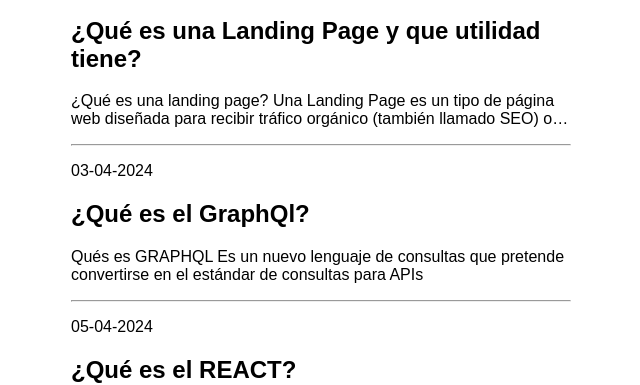
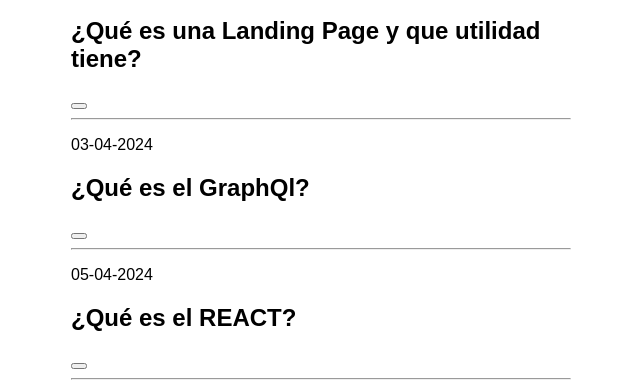
Before and after one commit to EriCrysBel/mi-primer-blog-con-gatsby, a Gatsby site: page /blog in a window 1280 px wide. Shown: the part 417-802 px from the top of the page, without its empty margins (319-959 px from the left). Built offline with nearby package versions, Linux system fonts and the light colour scheme; Gatsby itself is replaced by a stand-in of ours.

Commit message:
agrego parte 6

```diff
--- a/src/pages/blog/index.js
+++ b/src/pages/blog/index.js
@@ -1,8 +1,7 @@
 import * as React from 'react'
-import { graphql } from 'gatsby'
+import { graphql, Link } from 'gatsby'
 import Layout from '../../components/layout'
 import Seo from '../../components/seo'
-
 export const query = graphql`
     query {
         allMdx {
@@ -10,8 +9,9 @@ export const query = graphql`
                 frontmatter {
                 title
                 date
+                slug
             }
-            excerpt
+            id
         }
         }
 }
@@ -24,8 +24,9 @@ const Blog = ({data}) =>{
         <div>
         <p>{node.frontmatter.date}</p>
         <h2>{node.frontmatter.title}</h2>
-        <p>{node.excerpt}</p>
-
+        <button>
+            <Link to={`/blog/${node.frontmatter.slug}`}> </Link>
+        </button>
         <hr>
         </hr>
         </div>
```
